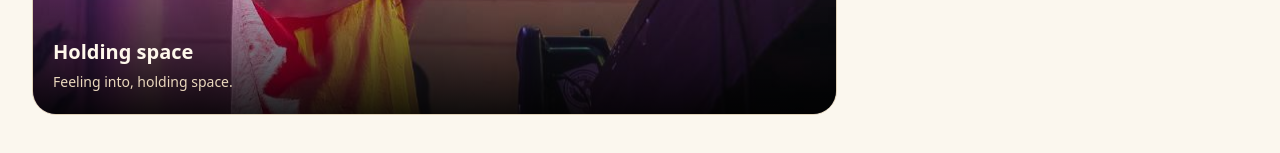
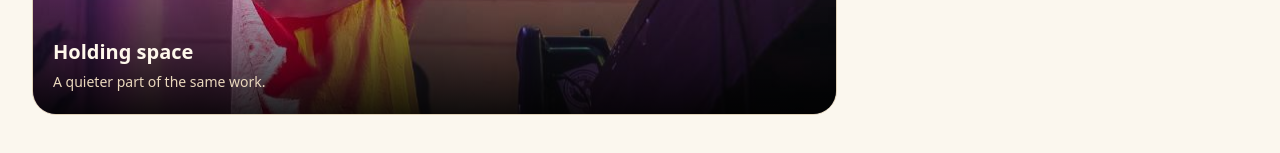
Before and after one commit to kokosthief/dj.henners.bio, a Next.js app: page /photos in a window 1280 px wide. Shown: the part 2555-2708 px from the top of the page. Built offline with nearby package versions, Linux system fonts and the light colour scheme.

Commit message:
fix: clean remaining photo caption

```diff
--- a/src/app/photos/photosData.ts
+++ b/src/app/photos/photosData.ts
@@ -75,7 +75,7 @@ export const photos: PhotoItem[] = [
     src: '/images/henners-spaceholding.jpg',
     alt: 'Henners holding space during an ecstatic dance journey',
     title: 'Holding space',
-    caption: 'Feeling into, holding space.',
+    caption: 'A quieter part of the same work.',
     className: 'md:col-span-2',
   },
 ];
```
